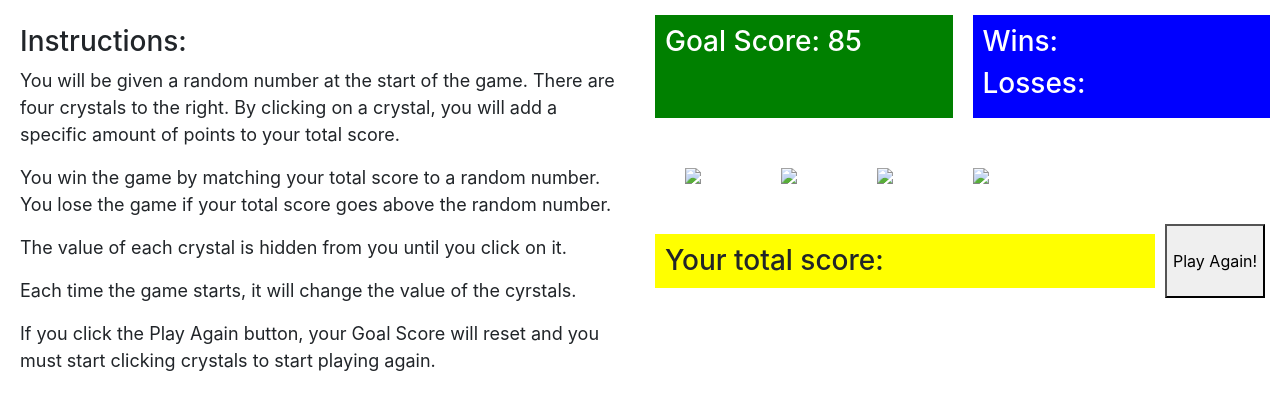
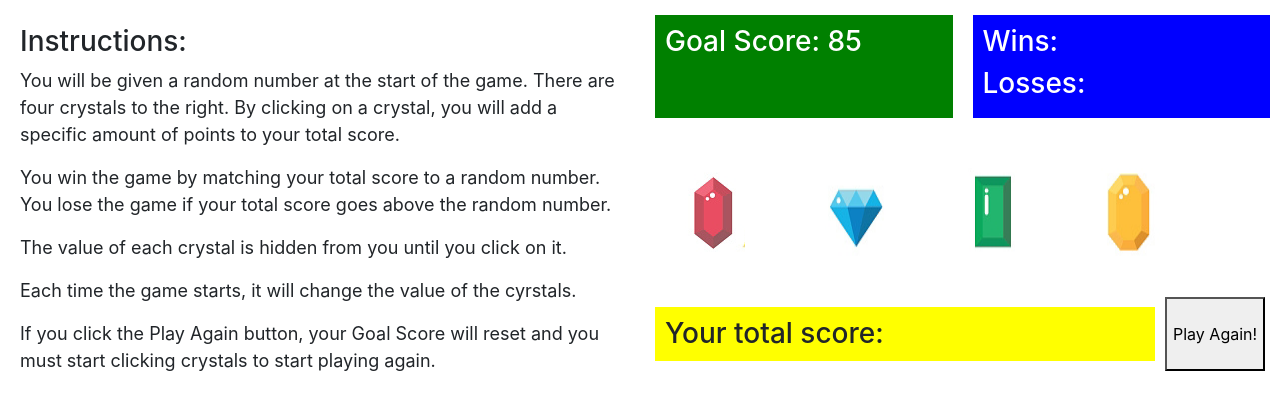
Before and after one commit to plnorris97/crystal-collector, a plain HTML site: page index.html in a window 1280 px wide. Shown: the part 91-500 px from the top of the page. Drawn offline with nearby package versions, Linux system fonts and the light colour scheme; files that its build step writes are made by us from their sources; files whose address does not match are found by name.

Commit message:
updated img paths in index.html

```diff
--- a/index.html
+++ b/index.html
@@ -39,10 +39,10 @@
                     </div>
                 </div>
                 <div class="row">
-                    <img src="../CrystalCollector/assets/images/red.png" class="redBtn">
-                    <img src="../CrystalCollector/assets/images/blue.png" class="blueBtn">
-                    <img src="../CrystalCollector/assets/images/green.png" class="greenBtn">
-                    <img src="../CrystalCollector/assets/images/yellow.png" class="yellowBtn">
+                    <img src="../crystal-collector/assets/images/red.png" class="redBtn">
+                    <img src="../crystal-collector/assets/images/blue.png" class="blueBtn">
+                    <img src="../crystal-collector/assets/images/green.png" class="greenBtn">
+                    <img src="../crystal-collector/assets/images/yellow.png" class="yellowBtn">
                 </div>
                 <div class="row">
                     <h3 id="your-score">Your total score: </h3>
```
